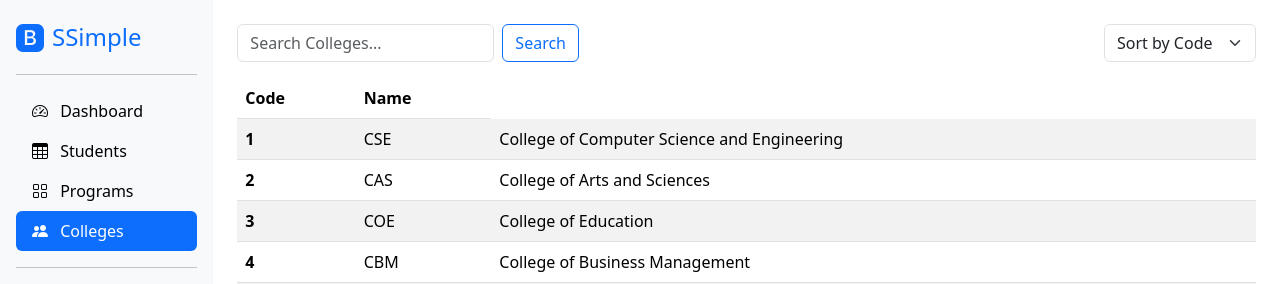
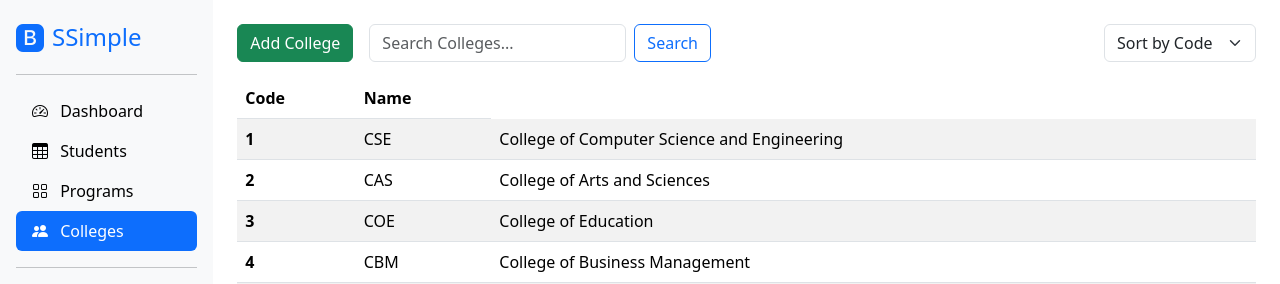
Before and after one commit to NightsProject/SSimple---Web-app, a Flask app: page /colleges in a window 1280 px wide. Shown: the top 284 px of the page. Run offline with Flask 3, Linux system fonts and the light colour scheme; some libraries are stand-ins or nearby versions.

Commit message:
added add button to students, colleges and programs pages

```diff
--- a/templates/colleges.html
+++ b/templates/colleges.html
@@ -3,6 +3,12 @@
 
   <!-- Search and Sort Controls -->
   <div class="d-flex justify-content-between align-items-center mb-3">
+
+    <!-- Left side: New College button + Search -->
+      <div class="d-flex align-items-center">
+        <!-- New College Button -->
+        <a href="{{ url_for('colleges') }}" class="btn btn-success me-3">Add College</a>
+
         <!-- Search -->
         <form class="d-flex" role="search" method="get">
           <input class="form-control me-2"
@@ -12,6 +18,7 @@
                 value="{{ request.args.get('q', '') }}">
           <button class="btn btn-outline-primary" type="submit">Search</button>
         </form>
+      </div>
 
     <!-- Sort -->
     <form method="get">
```
Also changed, not shown: templates/programs.html (+7 -0 lines), templates/students.html (+7 -0 lines). Lines whose indentation alone changed are shown as unchanged.
